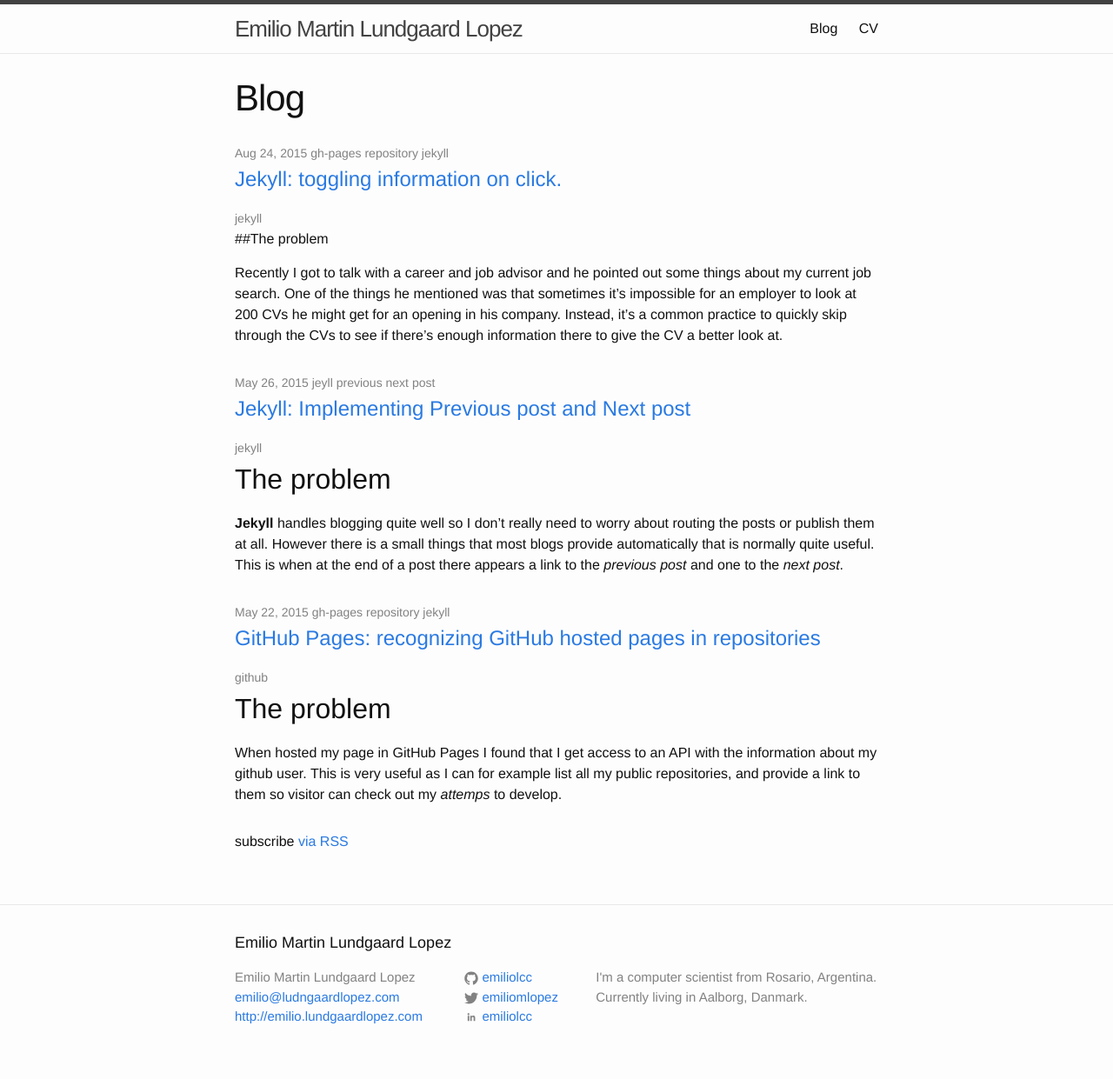
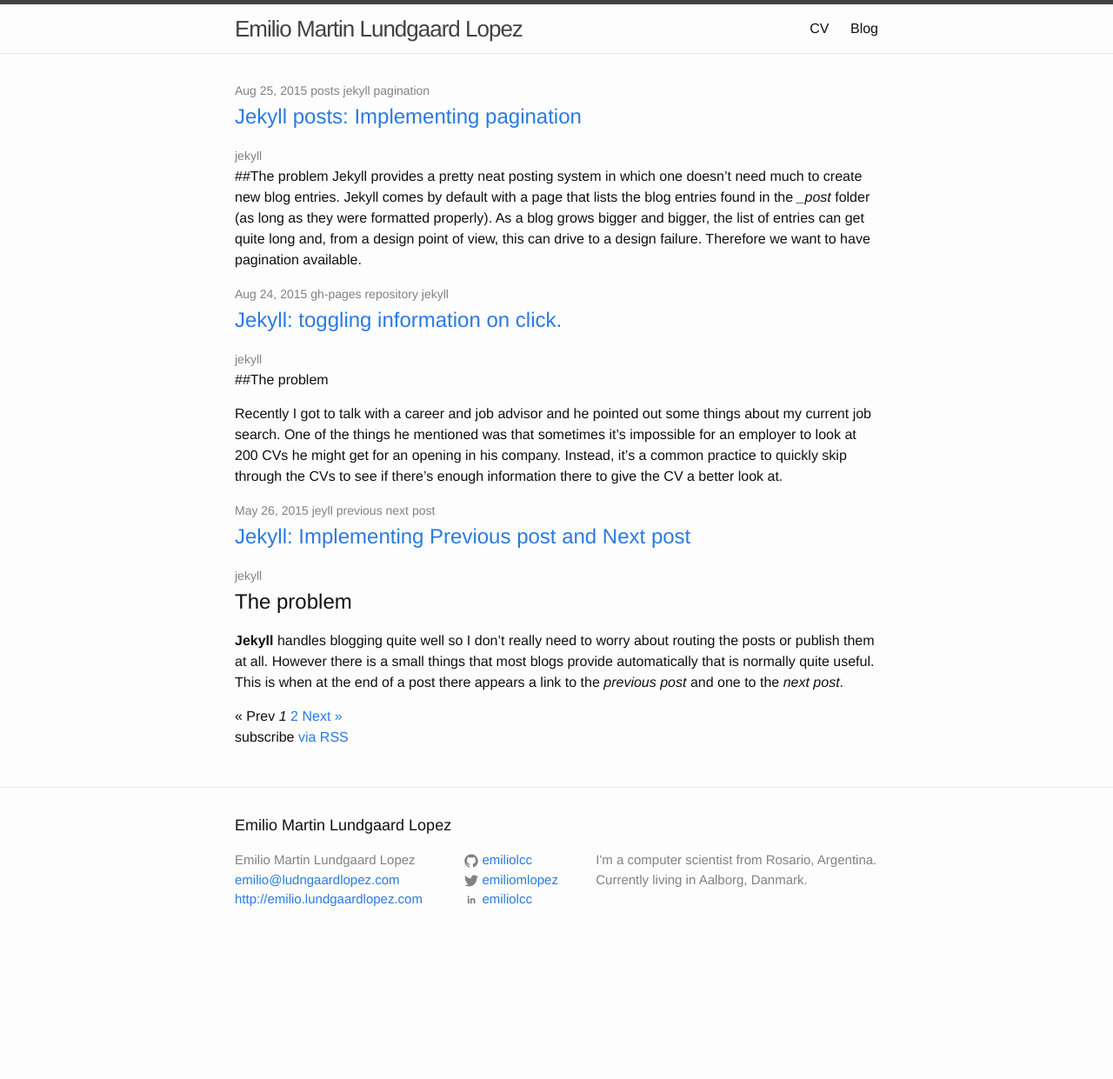
Before and after one commit to emilioidk/emilioidk.github.io, a Jekyll site: the page built from blog/index.html, in a window 1280 px wide. Shown: the whole page at 87% size. Built offline with Jekyll 4.4.1, drawn with Linux system fonts in a browser that asks for light colours; the list of posts is cut into pages by our own code; after the commit the page ends 1106 px from its top, so only the background shows below that.

Commit message:
Implementing pagination; post on implementation; renaming of post entry to correct date

```diff
--- a/_config.yml
+++ b/_config.yml
@@ -9,6 +9,8 @@ twitter_username: emiliomlopez
 github_username:  emiliolcc
 linkedin_username: emiliolcc
 excerpt_separator: <!--more-->
+paginate: 3
+paginate_path: "blog/page:num/"
 
 # Build settings
 markdown: kramdown
--- a/_includes/header.html
+++ b/_includes/header.html
@@ -15,10 +15,11 @@
 
       <div class="trigger">
         {% for page in site.pages %}
-          {% if page.title %}
-          <a class="page-link" href="{{ page.url | prepend: site.baseurl }}">{{ page.title }}</a>
+          {% if page.title and page.title != "Blog"%}
+            <a class="page-link" href="{{ page.url | prepend: site.baseurl }}">{{ page.title }}</a>
           {% endif %}
         {% endfor %}
+        <a class="page-link" href="/blog/{{ prepend: site.url }}">Blog</a>
       </div>
     </nav>
 
--- /dev/null
+++ b/_posts/2015-08-25-implementing-pagination.md
@@ -0,0 +1,52 @@
+---
+layout: post
+title:  "Jekyll posts: Implementing pagination"
+date:   2015-08-25 14:30:00
+categories: jekyll
+tags: posts jekyll pagination
+---
+
+##The problem
+Jekyll provides a pretty neat posting system in which one doesn't need much to create new blog entries. Jekyll comes by default with a page that lists the blog entries found in the *_post* folder (as long as they were formatted properly). As a blog grows bigger and bigger, the list of entries can get quite long and, from a design point of view, this can drive to a design failure. Therefore we want to have pagination available. <!--more-->
+
+##The solution
+We start by noticing that Jekyll provides tools for paginating ass seen in the [Jekyll documentation]. You get a pretty fair tutorial and code for enablig and displaying pagination. I've modified such code to display the excerpt instead of the whole post content. Check out [the raw for blog/index.html].
+
+##A new problem: navigation overcrowding
+While the pagination tutorial works like a charm, it brings a small issue with the current way we have of displaying the navigation menu. The problem is that we are forming the menu using the following code
+
+{% highlight html %}
+{% raw %}
+<div class="trigger">
+  {% for page in site.pages %}
+    {% if page.title %}
+        <a class="page-link" href="{{ page.url | prepend: site.baseurl }}">{{ page.title }}</a>
+    {% endif %}
+  {% endfor %}
+</div>
+{% endraw %}
+{% endhighlight %}
+
+##A solution to the new problem
+Initially that's a fine code but the issue is that pagination will create a items in *sites.pages* as for example *blog/page2* and *blog/page3*. This is, the navigation menu will show one *Blog* item in the navigation menu for every page of pagination there is. The following solution was thought while having in mind 2 points:
+
+1. There will be a blog, there will be entries in it, and every blog page will have title **Blog**
+2. The blog first page will be available at {% raw %}{{ site.url }}/blog {% endraw %}
+
+{% highlight html %}
+{% raw %}
+<div class="trigger">
+  {% for page in site.pages %}
+    {% if page.title %}
+      {% if page.title != "Blog" %}
+        <a class="page-link" href="{{ page.url | prepend: site.baseurl }}">{{ page.title }}</a>
+      {% endif %}
+    {% endif %}
+  {% endfor %}
+  <a class="page-link" href="/blog/{{ prepend: site.url }}">Blog</a>
+</div>
+{% endraw %}
+{% endhighlight %}
+
+[Jekyll documentation]: http://jekyllrb.com/docs/variables/
+[the raw for blog/index.html]: https://github.com/emiliolcc/emiliolcc.github.io/raw/master/blog/index.html
--- a/blog.md
+++ /dev/null
@@ -1,30 +0,0 @@
----
-layout: page
-title: Blog
-permalink: /blog/
----
-
-<ul class="post-list">
-  {% for post in site.posts %}
-    <li>
-      <span class="post-meta">
-        {{ post.date | date: "%b %-d, %Y" }}
-        {% for tag in post.tags %}
-          {{ tag }}
-        {% endfor %}
-      </span>
-
-      <h2>
-        <a class="post-link" href="{{ post.url | prepend: site.baseurl }}">{{ post.title }}</a>
-      </h2>
-      <span class="post-meta">
-        {% for category in post.categories %}
-          {{ category }}
-        {% endfor %}
-      </span><br/>
-      {{ post.excerpt }}
-    </li>
-  {% endfor %}
-</ul>
-
-<p class="rss-subscribe">subscribe <a href="{{ "/feed.xml" | prepend: site.baseurl }}">via RSS</a></p>
--- /dev/null
+++ b/blog/index.html
@@ -0,0 +1,53 @@
+---
+layout: default
+title: Blog
+---
+
+<!-- This loops through the paginated posts -->
+{% for post in paginator.posts %}
+<span class="post-meta">
+  {{ post.date | date: "%b %-d, %Y" }}
+  {% for tag in post.tags %}
+    {{ tag }}
+  {% endfor %}
+</span>
+
+<h1>
+  <a class="post-link" href="{{ post.url | prepend: site.baseurl }}">{{ post.title }}</a>
+</h1>
+<span class="post-meta">
+  {% for category in post.categories %}
+    {{ category }}
+  {% endfor %}
+</span><br/>
+{{ post.excerpt }}
+
+{% endfor %}
+
+{% if paginator.total_pages > 1 %}
+<div class="pagination">
+  {% if paginator.previous_page %}
+    <a href="{{ paginator.previous_page_path | prepend: site.baseurl | replace: '//', '/' }}">&laquo; Prev</a>
+  {% else %}
+    <span>&laquo; Prev</span>
+  {% endif %}
+
+  {% for page in (1..paginator.total_pages) %}
+    {% if page == paginator.page %}
+      <em>{{ page }}</em>
+    {% elsif page == 1 %}
+      <a href="{{ paginator.previous_page_path | prepend: site.baseurl | replace: '//', '/' }}">{{ page }}</a>
+    {% else %}
+      <a href="{{ site.paginate_path | prepend: site.baseurl | replace: '//', '/' | replace: ':num', page }}">{{ page }}</a>
+    {% endif %}
+  {% endfor %}
+
+  {% if paginator.next_page %}
+    <a href="{{ paginator.next_page_path | prepend: site.baseurl | replace: '//', '/' }}">Next &raquo;</a>
+  {% else %}
+    <span>Next &raquo;</span>
+  {% endif %}
+</div>
+{% endif %}
+
+<p class="rss-subscribe">subscribe <a href="{{ "/feed.xml" | prepend: site.baseurl }}">via RSS</a></p>
```
Also changed, not shown: _posts/2015-08-24-toggle-info-on-click.md (renamed from _posts/2015-08-03-toggle-info-on-click.md).
